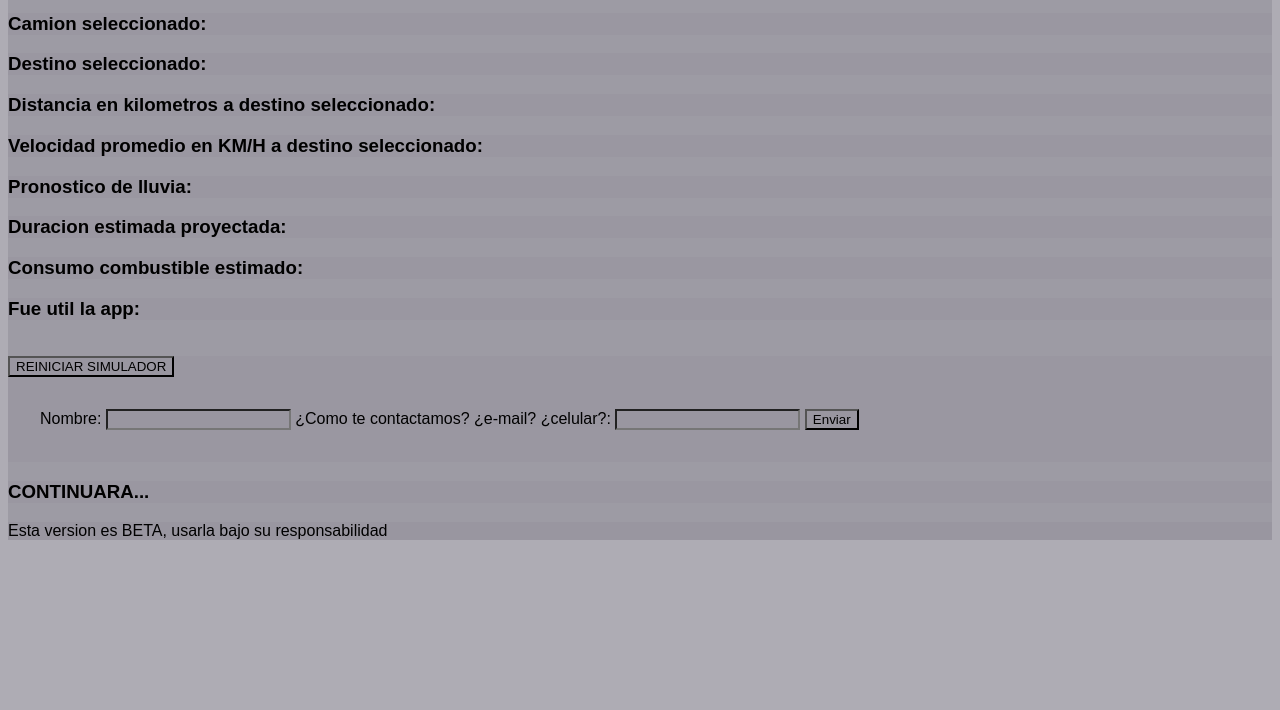
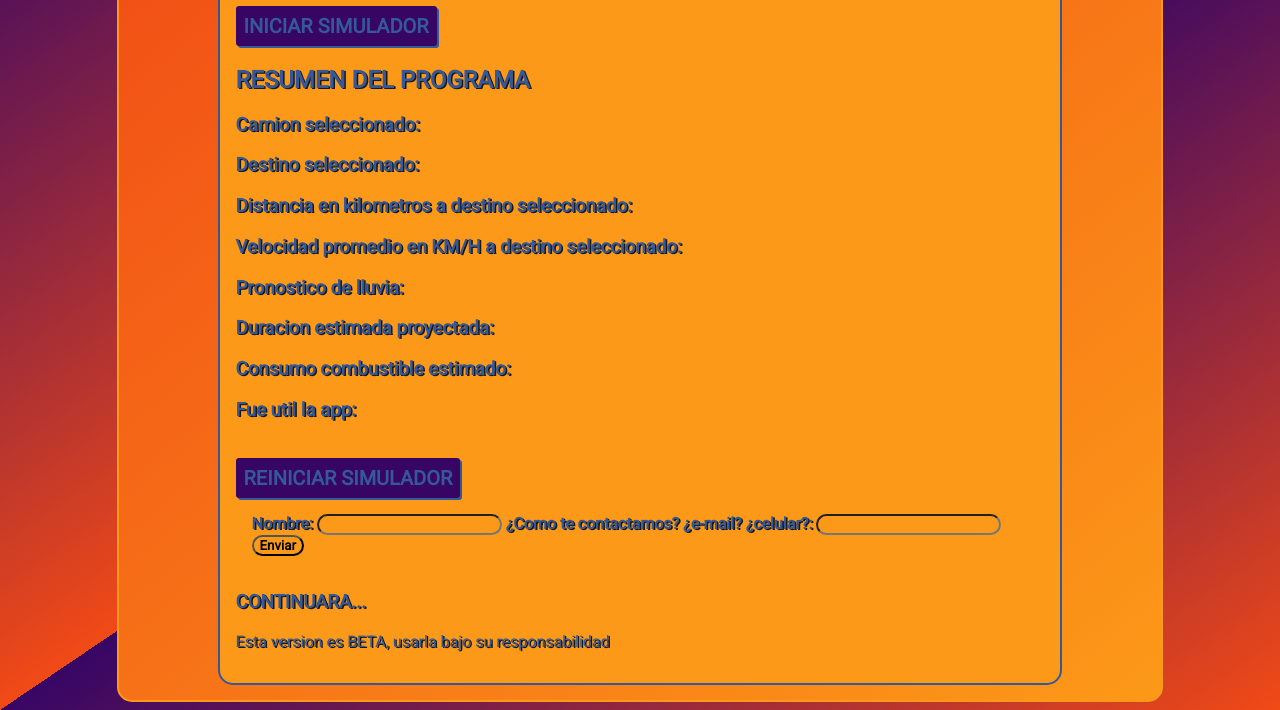
Before and after one commit to BrianEZM/coderJS, a plain HTML site: page desafio2&3&4&5/index.html in a window 1280 px wide. Shown: the part 156-866 px from the top of the page. Before the commit the page ends 800 px from the top, so only its background shows below. Drawn offline with nearby package versions, Linux system fonts and the light colour scheme.

Commit message:
ultimo commit para entrega final, con estilos y simulador al 100%

```diff
--- a/desafio2&3&4&5/index.css
+++ b/desafio2&3&4&5/index.css
@@ -1,11 +1,113 @@
-* {
-    background-color: rgba(153, 151, 161, 0.794);
-    font-family: sans-serif;
+ html {
+    height: 100vp;
+    background-color: #fc991875;
+    font-family: 'Roboto', sans-serif;
+    box-sizing: border-box;
+    text-shadow: 1.5px 1px rgba(12, 15, 15, 0.931);
+    color: #35589A;
+    background-image: linear-gradient(to right bottom, #370665, #F14A16 50%, #370665 40%, #F14A16);
 }
 
 
+#body-container {
+    border: 2px solid #FC9918;
+    background-color: #F14A16;
+    padding: 15px;
+    display: flex;
+    width: 80%;
+    margin: 0 auto;
+    border-radius: 15px;
+    background-image: linear-gradient(to left top, #FC9918, #F14A16);
+
+}
+
+.column {
+    flex-direction: column;
+    padding: 1rem;
+    background-color: #FC9918;
+    border: 2px solid #35589A;
+    width: 80%;
+    margin: 0 auto;
+    border-radius: 15px;
+}
+
+#setButton, #resetButton {
+    display: inline-flex;
+    padding: .5rem;
+    box-shadow: 2px 2px #35589A;
+    background-color: #370665;
+    color: #35589A;
+    font-family: inherit;
+    font-size: 20px;
+    font-weight: bolder;
+    text-shadow: none;
+    border-radius: 3px;
+    font-family: 'Roboto', sans-serif;
+    border: none;
+    cursor: pointer;
+    transition: .3s ease all;
+    position: relative;
+    overflow: hidden;
+}
+
+span.buttons {
+    position: relative;
+    z-index: 2;
+    transition: .3s ease all;
+}
+
+#setButton::after {
+    content: "";
+    width: 100%;
+    height: 100%;
+    background-color: #F14A16;
+    position: absolute;
+    z-index: 1;
+    top: -80px;
+    left: 0;
+    transition: .4s ease-in-out all;
+
+}
+
+#setButton:hover::after {
+    top: 0;
+
+}
+
+#resetButton::after {
+    content: "";
+    width: 100%;
+    height: 100%;
+    background-color: #F14A16;
+    position: absolute;
+    z-index: 1;
+    top: 80px;
+    left: 0;
+    transition: .4s ease-in-out all;
+
+}
+
+#resetButton:hover::after {
+    top: 0;
+    padding: 1rem;
+    outline: 0px;
+}
+
 form {
 
-    padding: 2rem 2rem;
+    padding: 1rem 1rem;
+    border-radius: 15px;
+    font-weight: bolder;
+    font-family: 'Roboto', sans-serif;
+}
 
+form input {
+    border-radius: 15px;
+    background: none;
 }
+
+input.send {
+    border-radius: 15px;
+    font-family: 'Roboto', sans-serif;
+    font-weight: bold;
+}
--- a/desafio2&3&4&5/index.html
+++ b/desafio2&3&4&5/index.html
@@ -5,15 +5,21 @@
     <meta http-equiv="X-UA-Compatible" content="IE=edge">
     <meta name="viewport" content="width=device-width, initial-scale=1.0">
     <link rel="stylesheet" href="index.css">
-    <title>Javi's Bitch</title>
+    <link rel="preconnect" href="https://fonts.googleapis.com">
+    <link rel="preconnect" href="https://fonts.gstatic.com" crossorigin>
+    <link href="https://fonts.googleapis.com/css2?family=Roboto&display=swap" rel="stylesheet">
+    <title>Time Trucker</title>
 </head>
-<body>
-    <header>
-        <h1>Calculadora de descansos para viajes largos</h1>
+
+    <div id="body-container">
+        <div class="column">
+    <header class="header1">
+        <h1>Programa para RECOMENDAR descansos para viajes largos</h1>
     </header>
 
     <div id="button1Container">
-        <input type="button" id="setButton" value="INICIAR SIMULADOR">
+        <button id="setButton"><span class="buttons">INICIAR SIMULADOR</span></button>
+        <!-- <input type="button" id="" value="INICIAR SIMULADOR"> -->
     </div>
 
     <body id="body">
@@ -29,7 +35,8 @@
         <br>
 
         <div id="button2Container">
-            <input type="button" id="resetButton" value="REINICIAR SIMULADOR">
+            <button id="resetButton"><span class= "buttons">REINICIAR SIMULADOR</span></button>
+            <!-- <input type="button" id="resetButton" value="REINICIAR SIMULADOR"> -->
         </div>
 
         <form action="#" id="datosPersonales">
@@ -37,7 +44,7 @@
             <input type="text" id="nombre">
             <label for="contacto">¿Como te contactamos? ¿e-mail? ¿celular?: </label>
             <input type="text" id="contacto">
-            <input type="submit" value="Enviar">
+            <input class= "send" type="submit" value="Enviar">
         </form>
 
         <p id="mostrarDatos"> </p>
@@ -51,5 +58,7 @@
     </footer>
     <script src="https://code.jquery.com/jquery-3.6.0.min.js"></script>
     <script src="index.js"></script>
-</body>
+</div>
+</div>
+
 </html>
--- a/desafio2&3&4&5/index.js
+++ b/desafio2&3&4&5/index.js
@@ -1,10 +1,10 @@
 $(document).ready(function () {
 
-// VAMOS A SIMULAR VIAJES Y SUS DURACIONES SEGUN DIFERENTES VARIABLES (distancia, velocidad, clima, pesos de carga, consumo de combustible)
+// VAMOS A SIMULAR VIAJES Y SUS DURACIONES SEGUN DIFERENTES VARIABLES (distancia, velocidad, clima, pesos de carga, consumo de combustible), con el fin de RECOMENDAR DESCANSOS PARA UN VIAJE OPTIMO
 
 let reset = function(){
 
-// VAMOS A CREAR ALGUNOS OBJETOS PARA DARTE TANGIBILIDAD AL ASUNTO
+// VAMOS A CREAR ALGUNOS OBJETOS PARA DARLE TANGIBILIDAD AL ASUNTO
 
 const javoDriver = {
 
@@ -17,7 +17,7 @@ const javoDriver = {
         años: "un monton de años de exp",
         carga: "se dice que transportó hasta materiales radioactivos",
         fortaleza: "gran piloto de lluvia",
-        debilidad: "le gusta parar mucho por el camino"
+        debilidad: "le gusta parar mucho por el camino a contemplar"
 
     }
 }
@@ -64,9 +64,9 @@ console.log(cargas);
 
 // VAMOS A INTRODUCIRLE EL SIMULADOR AL USUARIO Y DARLE LA OPCION DE ELEGIR ENTRE DISTINTAS OPCIONES
 
-alert("En este simulador vamos a emular los viajes de Javi en su aventura como camionero");
+alert("En este simulador vamos a emular viajes para recomendar descansos");
 console.log("autonomia" in javineta);
-alert("Por defecto vamos a iniciar el simulador con la Javineta, que tiene las siguientes caracteristicas: " + javineta.tipo + ", " + javineta.color + ", " + javineta.modelo + ", " + javineta.marca + ". Nitro: " + javineta.motor.nitro);
+alert("Por defecto vamos a iniciar el simulador con un camion que tiene las siguientes caracteristicas: " + javineta.tipo + ", " + javineta.color + ", " + javineta.modelo + ", " + javineta.marca + ". Nitro: " + javineta.motor.nitro);
 
 
 alert(`Para tu informacion los caballos de fuerza de los camiones son de: ${fuerzaCv}`);
@@ -191,10 +191,7 @@ if (temperaturaClima == "si" || temperaturaClima == "SI") {
 
 // UNA VEZ CORRIDO EL PROGRAMA VAMOS AGREGAR COMENTARIO DEL USUARIO AL HTML
 
-document.getElementById("usuario").innerHTML = prompt("¿te ayudamos a definir tu ruta de viaje?");
-
-
-}
+document.getElementById("usuario").innerHTML = prompt("¿te ayudamos a definir tu ruta de viaje?");}
 
 // let setButton = document.getElementById("setButton");
 // setButton.addEventListener("click", reset);
@@ -203,8 +200,8 @@ $("#setButton").click(reset);
 
 $("#setButton").click(function(){
 
-    $("#setButton").fadeOut(2000)
-    $("#resetButton").fadeIn(2000)
+    $("#setButton").fadeOut(1500)
+    $("#resetButton").fadeIn(1500)
 
 })
 
```
